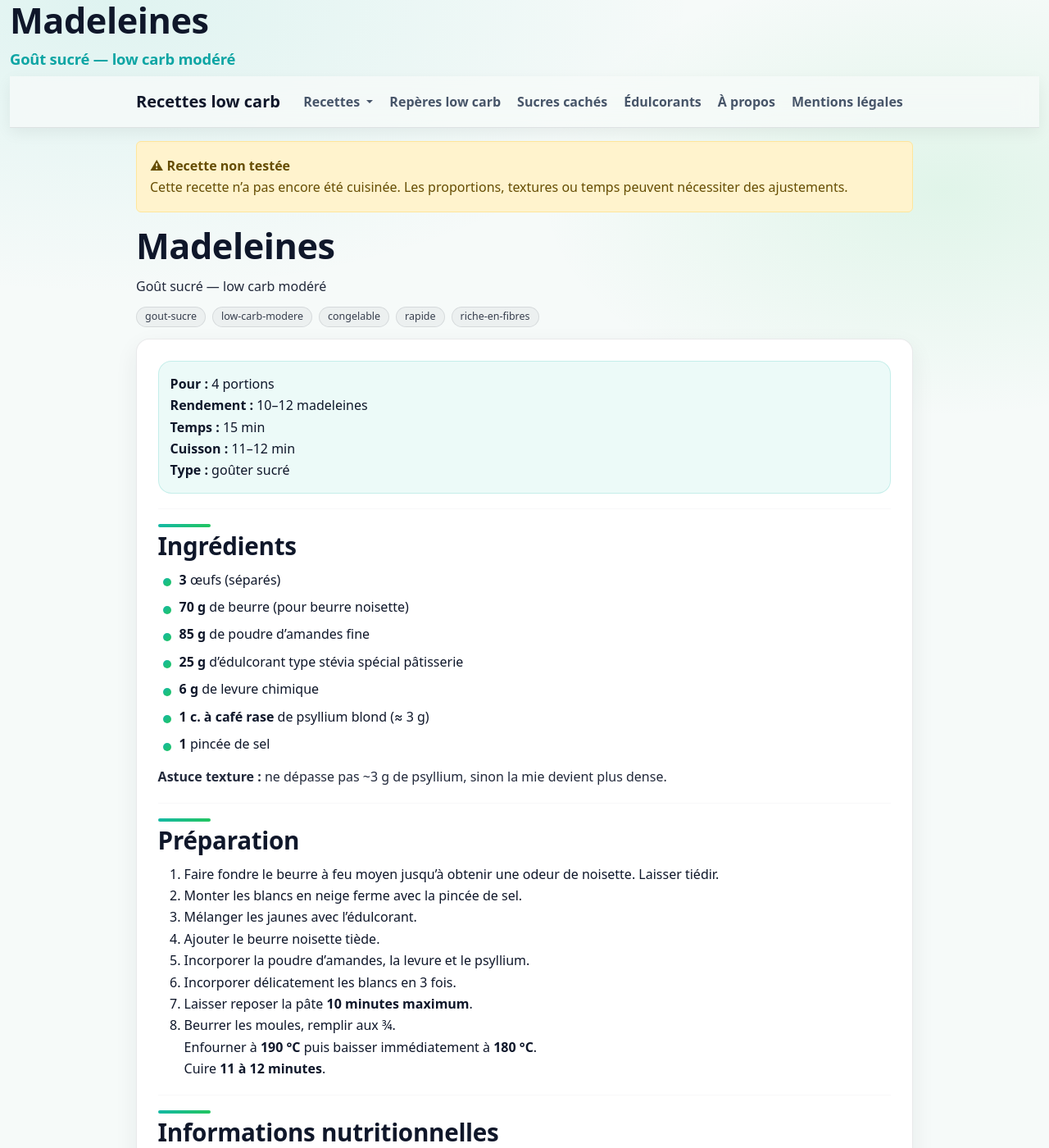
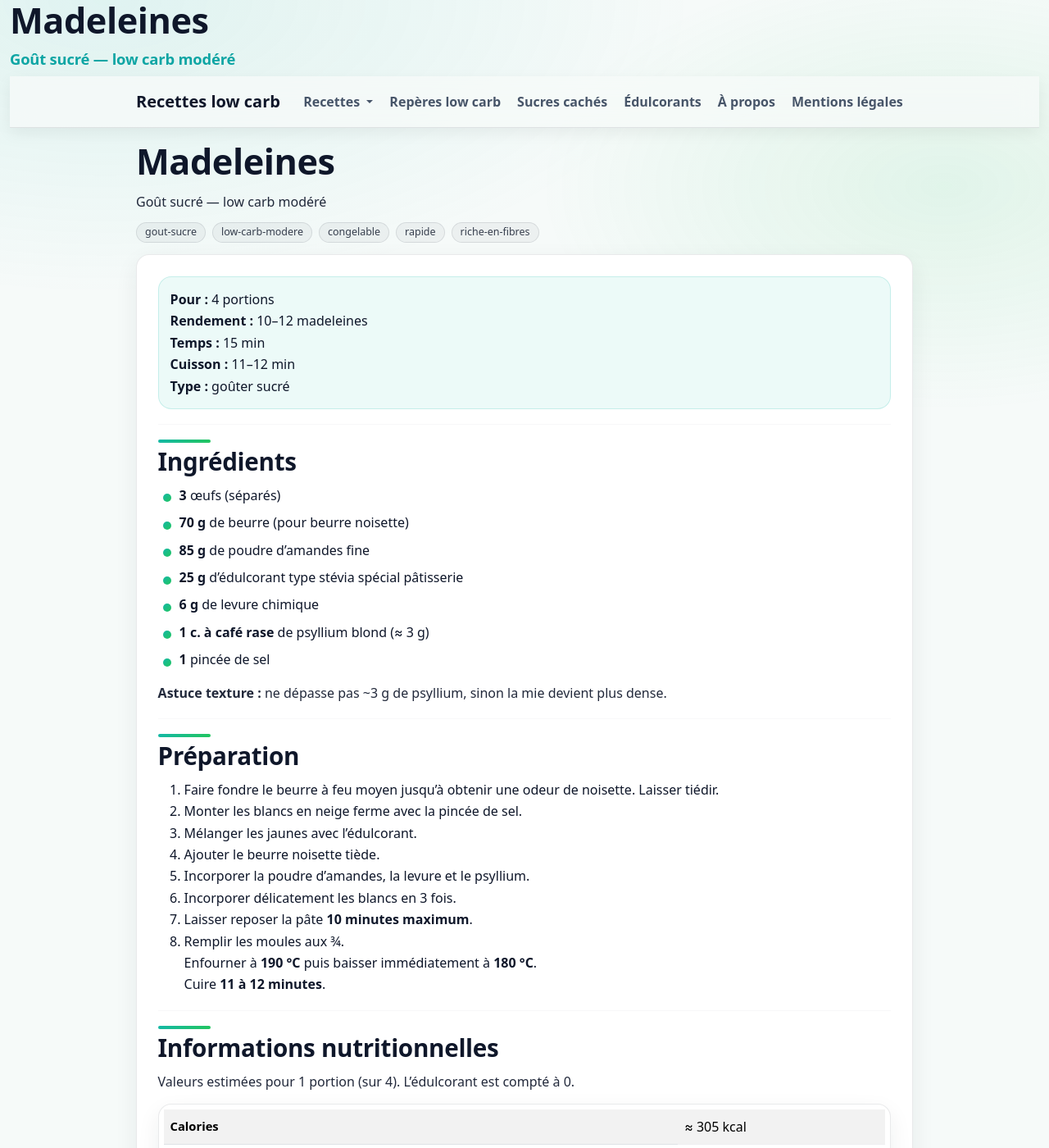
Before and after one commit to laurie-boissay/laurie-boissay.github.io, a Jekyll site: the page built from recettes/madeleines.html, in a window 1280 px wide and 1400 px high. Shown: the whole window at 82% size. Built offline with Jekyll 4.4.1, drawn with Linux system fonts in a browser that asks for light colours; part of the change alters nothing that is shown; some of the changed text lies outside the part shown.

Commit message:
Update madeleines.html
testée et modifiée

```diff
--- a/recettes/madeleines.html
+++ b/recettes/madeleines.html
@@ -6,7 +6,7 @@ recipe_title: "Madeleines"
 recipe_subtitle: "Goût sucré — low carb modéré"
 recipe_group: "Gâteaux & biscuits"
 recipe_sort: "madeleines"
-recipe_tested: false
+recipe_tested: true
 tags:
   - gout-sucre
   - low-carb-modere
@@ -41,15 +41,14 @@ extra_head: |
       { "@type": "HowToStep", "text": "Monter les blancs en neige ferme avec la pincée de sel." },
       { "@type": "HowToStep", "text": "Mélanger les jaunes avec l’édulcorant." },
       { "@type": "HowToStep", "text": "Incorporer le beurre noisette tiède." },
-      { "@type": "HowToStep", "text": "Ajouter poudre d’amandes, levure chimique et psyllium." },
+      { "@type": "HowToStep", "text": "Ajouter la poudre d’amandes, la levure chimique et le psyllium." },
       { "@type": "HowToStep", "text": "Incorporer délicatement les blancs montés." },
-      { "@type": "HowToStep", "text": "Laisser reposer 10 minutes maximum." },
-      { "@type": "HowToStep", "text": "Cuire à 190 °C puis baisser immédiatement à 180 °C pour 11 à 12 minutes." }
+      { "@type": "HowToStep", "text": "Laisser reposer la pâte 10 minutes maximum." },
+      { "@type": "HowToStep", "text": "Remplir les moules aux trois quarts. Enfourner à 190 °C puis baisser immédiatement à 180 °C pour 11 à 12 minutes." }
     ]
   }
   </script>
 ---
-
 <div class="recipe-lead">
   <div class="recipe-lead__grid">
     <div><strong>Pour :</strong> 4 portions</div>
@@ -91,7 +90,7 @@ extra_head: |
   <li>Incorporer délicatement les blancs en 3 fois.</li>
   <li>Laisser reposer la pâte <strong>10 minutes maximum</strong>.</li>
   <li>
-    Beurrer les moules, remplir aux ¾.<br>
+    Remplir les moules aux ¾.<br>
     Enfourner à <strong>190&nbsp;°C</strong> puis baisser immédiatement à <strong>180&nbsp;°C</strong>.<br>
     Cuire <strong>11 à 12 minutes</strong>.
   </li>
@@ -132,6 +131,7 @@ extra_head: |
   <li><strong>Non compatible cétogène strict :</strong> à cause des glucides de la poudre d’amandes.</li>
   <li><strong>Goût :</strong> le beurre noisette est le levier principal pour le côté “pâtisserie”.</li>
   <li><strong>Texture :</strong> si trop dense, réduire légèrement le psyllium (≈ 2 g).</li>
+  <li><strong>Moules :</strong> le beurrage est inutile avec cette recette.</li>
 </ul>
 
 <hr>
```
